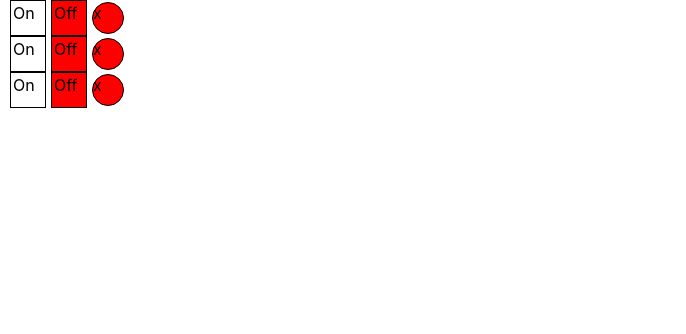
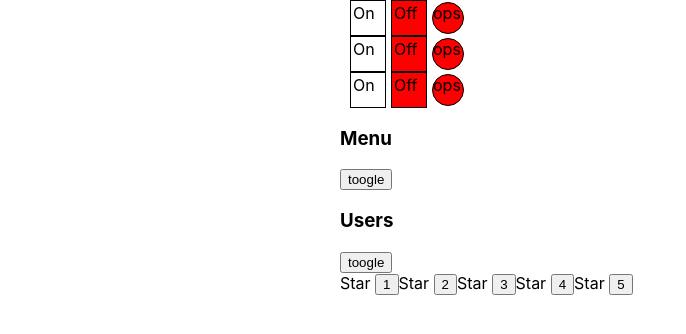
Before and after one commit to SergBobrov/storybook, a React (Create React App) app: page / in a window 1280 px wide. Shown: the top 334 px of the page, without its empty margins (0-686 px from the left). Built offline with nearby package versions, Linux system fonts and the light colour scheme.

Commit message:
uncontrolled

```diff
--- a/src/App.css
+++ b/src/App.css
@@ -0,0 +1,4 @@
+.App {
+    width: 600px;
+    margin: 0 auto;
+}
--- a/src/App.tsx
+++ b/src/App.tsx
@@ -1,22 +1,27 @@
 import React from 'react';
 import './App.css';
 import Accordion from "./components/Acrordion/Acordion";
-import {Rating} from "./components/Rating/Rating";
-import OnOff from "./OnnOff/OnOff";
+import {UncontrolledRating} from "./components/UncontrolledRating/UncontrolledRating";
+import OnOff from "./components/OnnOff/OnOff";
+import UncontrolledAccordion from './components/UncontrolledAcordion/UncontrolledAcordion'
 
 function App() {
     console.log("App rendered")
 
     return (
         <div className="App">
-         {/*   <PageTitle title={"Tish is APP component"}/>
-            <Rating value={3}/>
+        {/*    <PageTitle title={"Tish is APP component"}/>
+            <UncontrolledRating value={3}/>
             <Accordion titleValue={"Menu"} collapsed={true}/>
             <Accordion titleValue={"Users"} collapsed={false}/>
-            <Rating value={4}/>*/}
+            <UncontrolledRating value={4}/>*/}
             <OnOff />
             <OnOff />
             <OnOff />
+            <UncontrolledAccordion titleValue={"Menu"} />
+            <UncontrolledAccordion titleValue={"Users"} />
+            <UncontrolledRating/>
+
 
         </div>
 
--- a/src/OnnOff/OnOff.tsx
+++ b/src/components/OnnOff/OnOff.tsx
@@ -51,7 +51,7 @@
                 setOn(false)
             }}>Off
             </div>
-            <div style={indicatorStyle}><span>x</span></div>
+            <div style={indicatorStyle}><span>ops</span></div>
         </div>
     )
 }
--- /dev/null
+++ b/src/components/UncontrolledAcordion/UncontrolledAcordion.tsx
@@ -0,0 +1,46 @@
+import React, {useState} from "react";
+
+type AccordionPropsType = {
+    titleValue: string
+
+}
+
+function UncontrolledAccordion(props: AccordionPropsType) {
+    console.log("Accordion rendered")
+
+
+    let [collapsed, setCollapsed] = useState(false);
+
+        return (
+            <div>
+                <AccordionTitle title={props.titleValue}/>
+                <button onClick={()=> (setCollapsed(!collapsed))}>toogle</button>
+                {collapsed && <AccordionBody/>}
+            </div>
+        );
+}
+
+type AccordionTitlePropsType = {
+    title: string
+}
+
+function AccordionTitle(props: AccordionTitlePropsType) {
+    console.log("AccordionTitle rendering")
+    return (
+        <h3>{props.title}</h3>
+    )
+}
+
+function AccordionBody() {
+    console.log("AccordionBody rendering")
+    return (
+        <ul>
+            <li>1</li>
+            <li>2</li>
+            <li>3</li>
+        </ul>
+    );
+}
+
+
+export default UncontrolledAccordion;
--- /dev/null
+++ b/src/components/UncontrolledRating/UncontrolledRating.tsx
@@ -0,0 +1,41 @@
+import React, {useState} from "react";
+
+
+type RatingPropsValue = {
+
+};
+
+
+export function UncontrolledRating(props: RatingPropsValue) {
+    console.log("Accordion rendered")
+
+    let [value, setValue] = useState(0);
+
+        return (
+            <div>
+                <Star selected={value>0}/> <button onClick={()=> setValue(1)}>1</button>
+                <Star selected={value>1}/> <button onClick={()=> setValue(2)}>2</button>
+                <Star selected={value>2}/> <button onClick={()=> setValue(3)}>3</button>
+                <Star selected={value>3}/> <button onClick={()=> setValue(4)}>4</button>
+                <Star selected={value>4}/> <button onClick={()=> setValue(5)}>5</button>
+            </div>
+        )
+    }
+
+
+
+
+type StarPropsType = {
+    selected : boolean
+}
+
+function Star(props: StarPropsType) {
+    if (props.selected) {
+        return (
+            <span><b>Star </b></span>
+        )
+    } else
+        return (
+            <span>Star </span>
+        )
+}
```
Also changed, not shown: src/components/Rating/Rating.tsx (deleted, +0 -40 lines).
